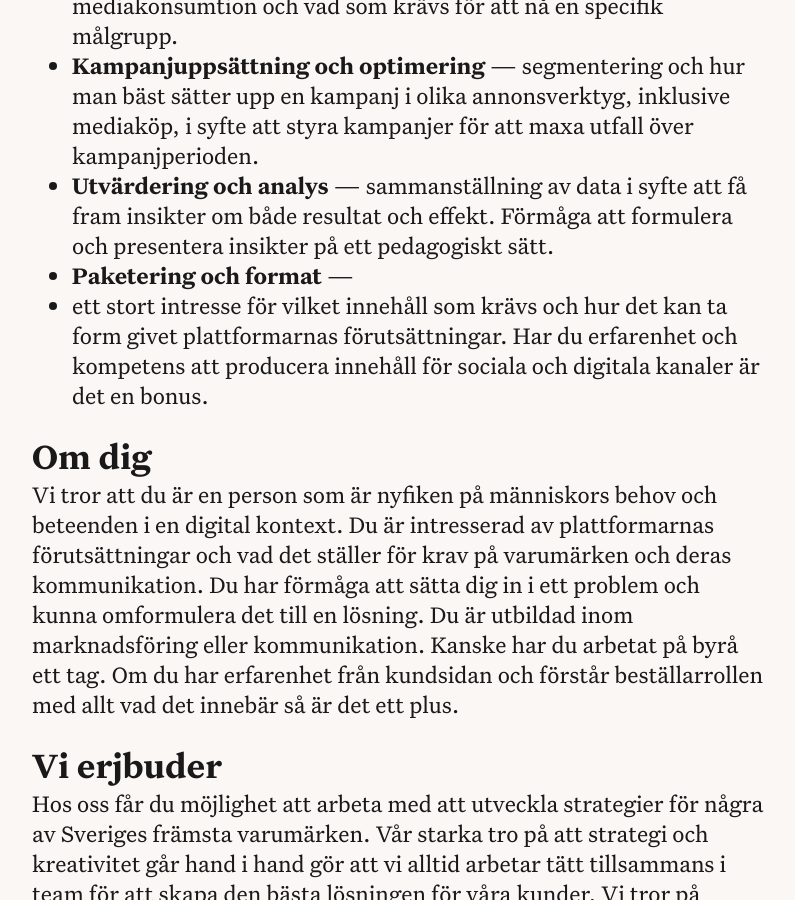
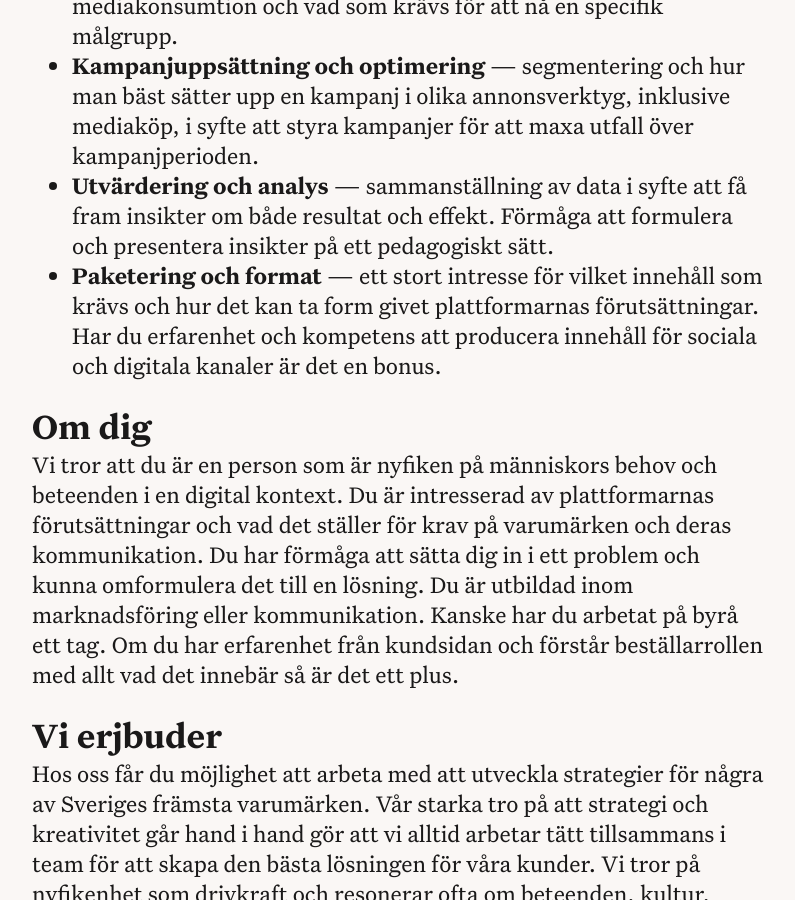
Before and after one commit to kwdstudio/kwdstudio.github.io, a Jekyll site: the page built from _jobs/digital-strateg.md, in a window 1280 px wide and 900 px high, scrolled down 1205 px. Shown: the whole window, without its empty margins (240-1035 px from the left). Built offline with Jekyll 4.4.1, drawn with Linux system fonts in a browser that asks for light colours.

```diff
--- a/_jobs/digital-strateg.md
+++ b/_jobs/digital-strateg.md
@@ -20,8 +20,7 @@ Vi tror att du har ett stort intresse för och ambitioner att utvecklas inom fö
 - **Insiktsarbete och kampanjstrategi** — örstå beteenden, mediakonsumtion och vad som krävs för att nå en specifik målgrupp.
 - **Kampanjuppsättning och optimering** — segmentering och hur man bäst sätter upp en kampanj i olika annonsverktyg, inklusive mediaköp, i syfte att styra kampanjer för att maxa utfall över kampanjperioden.
 - **Utvärdering och analys** — sammanställning av data i syfte att få fram insikter om både resultat och effekt. Förmåga att formulera och presentera insikter på ett pedagogiskt sätt.
-- **Paketering och format** —
-- ett stort intresse för vilket innehåll som krävs och hur det kan ta form givet plattformarnas förutsättningar. Har du erfarenhet och kompetens att producera innehåll för sociala och digitala kanaler är det en bonus.
+- **Paketering och format** — ett stort intresse för vilket innehåll som krävs och hur det kan ta form givet plattformarnas förutsättningar. Har du erfarenhet och kompetens att producera innehåll för sociala och digitala kanaler är det en bonus.
 
 ## Om dig
 
```
